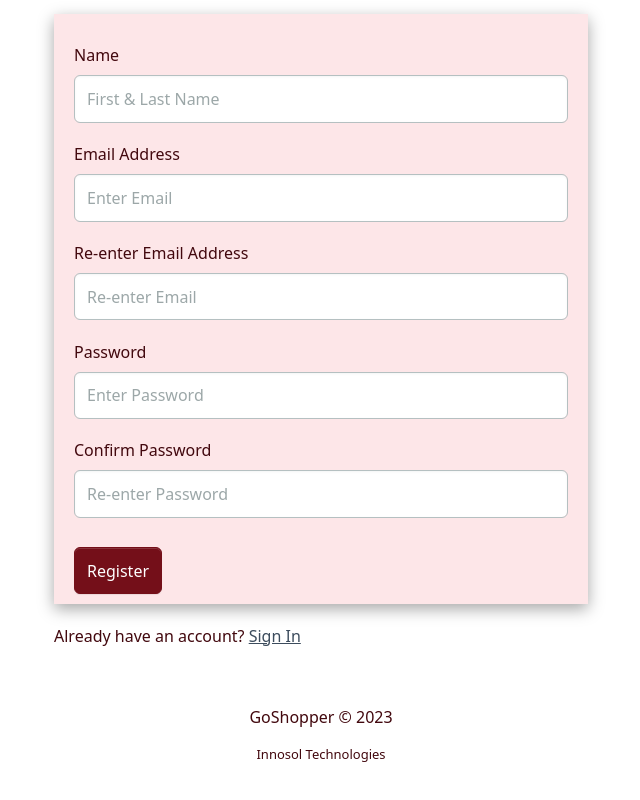
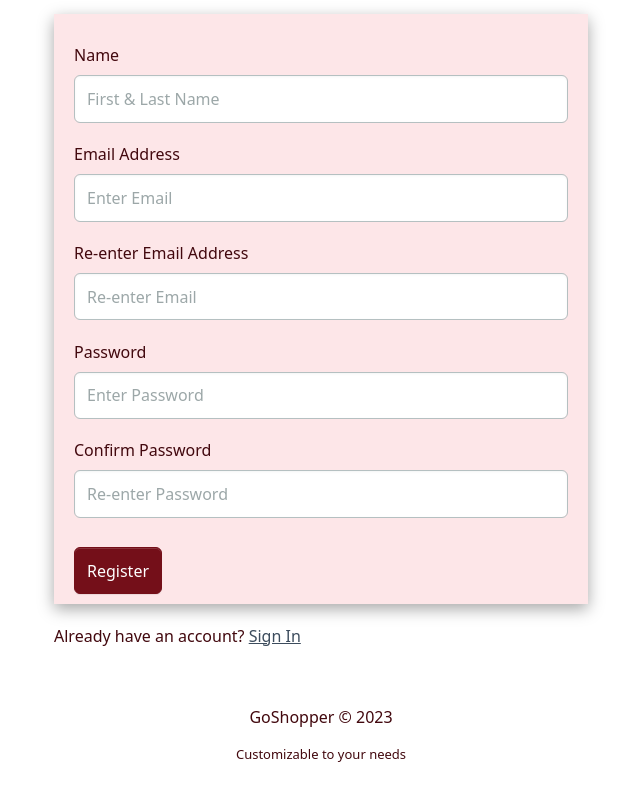
Before and after one commit to official-personal-account/GoShopper_v2, a React (Create React App) app in the folder frontend/: page /register in a window 1280 px wide. Shown: the part 190-990 px from the top of the page, without its empty margins (319-959 px from the left). Built offline with nearby package versions, Linux system fonts and the light colour scheme.

Commit message:
updates made

```diff
--- a/frontend/src/components/Footer.jsx
+++ b/frontend/src/components/Footer.jsx
@@ -9,7 +9,9 @@ const Footer = () => {
         <Row>
           <Col className="text-center py-3">
             <p>GoShopper &copy; {currentYear}</p>
-            <p style={{ color: "", fontSize: "small" }}>Innosol Technologies</p>
+            <p style={{ color: "", fontSize: "small" }}>
+              Customizable to your needs{" "}
+            </p>
           </Col>
         </Row>
       </Container>
```
